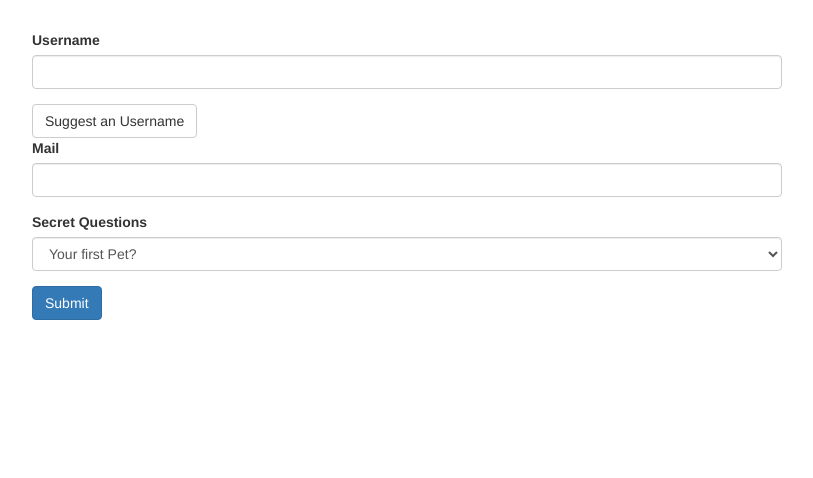
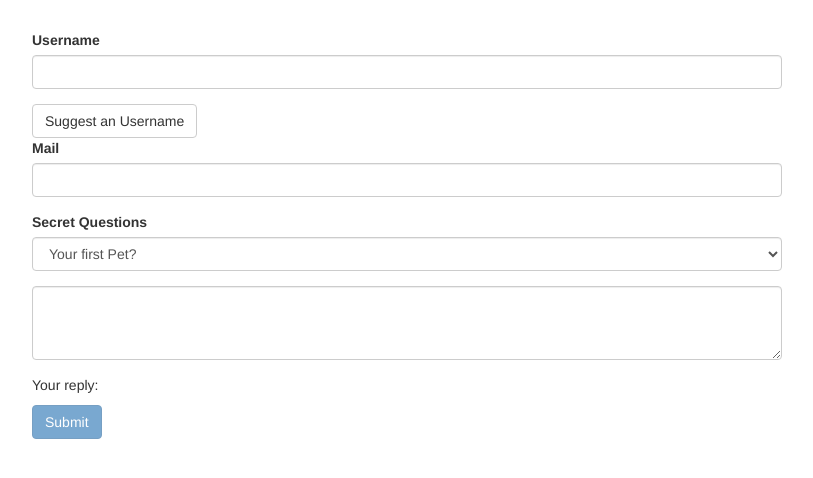
Before and after one commit to Shehyaaz/Angular-training, an Angular app: page / in a window 1280 px wide. Shown: the top 478 px of the page, without its empty margins (233-1046 px from the left). Built offline with nearby package versions, Linux system fonts and the light colour scheme.

Commit message:
added form controls and validators

```diff
--- a/src/app/app.component.css
+++ b/src/app/app.component.css
@@ -1,3 +1,7 @@
 .container {
   margin-top: 30px;
 }
+
+input.ng-invalid.ng-touched {
+  border: 1px solid red;
+}
--- a/src/app/app.component.html
+++ b/src/app/app.component.html
@@ -1,26 +1,32 @@
 <div class="container">
   <div class="row">
     <div class="col-xs-12 col-sm-10 col-md-8 col-sm-offset-1 col-md-offset-2">
-      <form>
+      <!-- <form (ngSubmit)="onSubmit(f)" #f="ngForm"> -->
+      <form (ngSubmit)="onSubmit()" #f="ngForm">
         <div id="user-data">
           <div class="form-group">
             <label for="username">Username</label>
-            <input type="text" id="username" class="form-control">
+            <input type="text" id="username" class="form-control" name="username" ngModel required>
           </div>
           <button class="btn btn-default" type="button">Suggest an Username</button>
           <div class="form-group">
             <label for="email">Mail</label>
-            <input type="email" id="email" class="form-control">
+            <input type="email" id="email" class="form-control" name="email" ngModel required email #email="ngModel">
           </div>
+          <span class="help-block" *ngIf="!email.valid && email.touched">Please enter a valid email!</span>
         </div>
         <div class="form-group">
           <label for="secret">Secret Questions</label>
-          <select id="secret" class="form-control">
+          <select id="secret" class="form-control" name="secret" [ngModel]="defaultOption">
             <option value="pet">Your first Pet?</option>
             <option value="teacher">Your first teacher?</option>
           </select>
         </div>
-        <button class="btn btn-primary" type="submit">Submit</button>
+        <div class="form-group">
+          <textarea name="questionAnswer" rows="3" class="form-control" [(ngModel)]="answer"></textarea>
+        </div>
+        <p>Your reply: {{ answer }}</p>
+        <button class="btn btn-primary" type="submit" [disabled]="!f.valid">Submit</button>
       </form>
     </div>
   </div>
--- a/src/app/app.component.ts
+++ b/src/app/app.component.ts
@@ -1,4 +1,5 @@
-import { Component } from '@angular/core';
+import { Component, ViewChild } from '@angular/core';
+import { NgForm } from '@angular/forms';
 
 @Component({
   selector: 'app-root',
@@ -6,7 +7,23 @@
   styleUrls: ['./app.component.css']
 })
 export class AppComponent {
+  @ViewChild('f') signupForm: NgForm;
+  defaultOption = "pet";
+  answer='';
+
   suggestUserName() {
     const suggestedName = 'Superuser';
   }
+
+  // onSubmit(form: HTMLFormElement) {
+  //   console.log(form);
+  // }
+
+  // onSubmit(form: NgForm) {
+  //   console.log(form);
+  // }
+
+  onSubmit() {
+    console.log(this.signupForm);
+  }
 }
```
